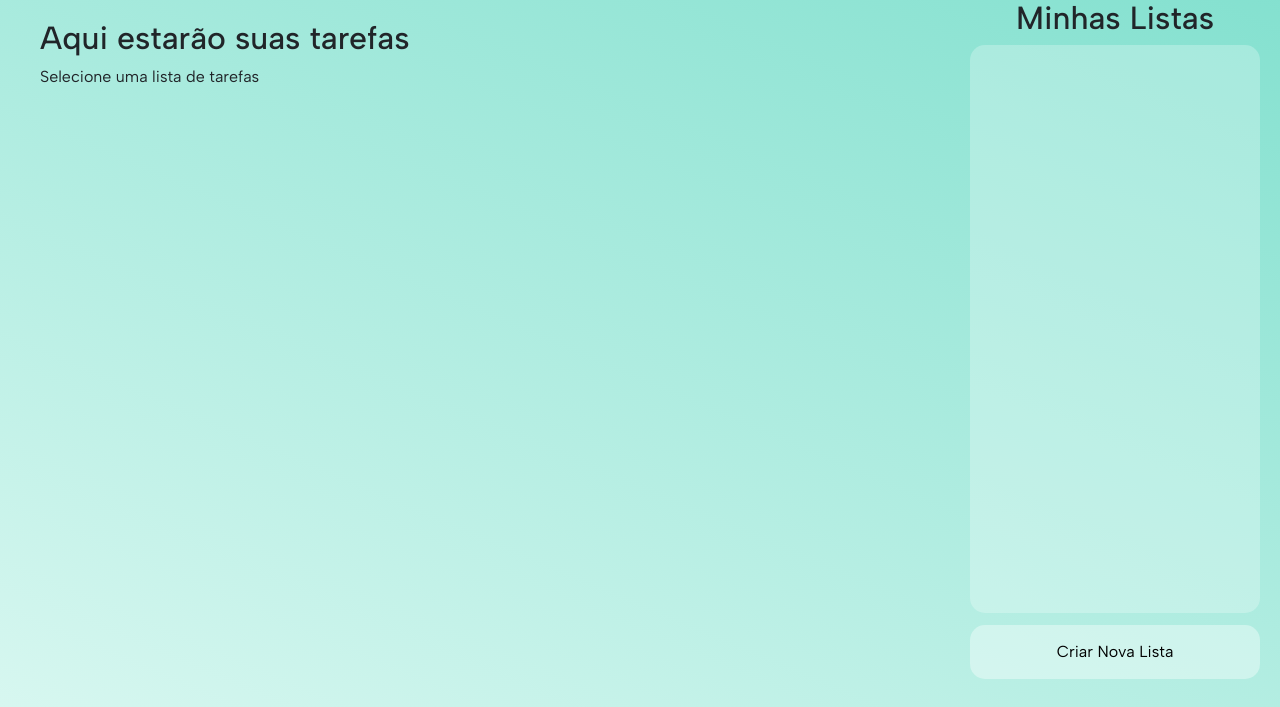
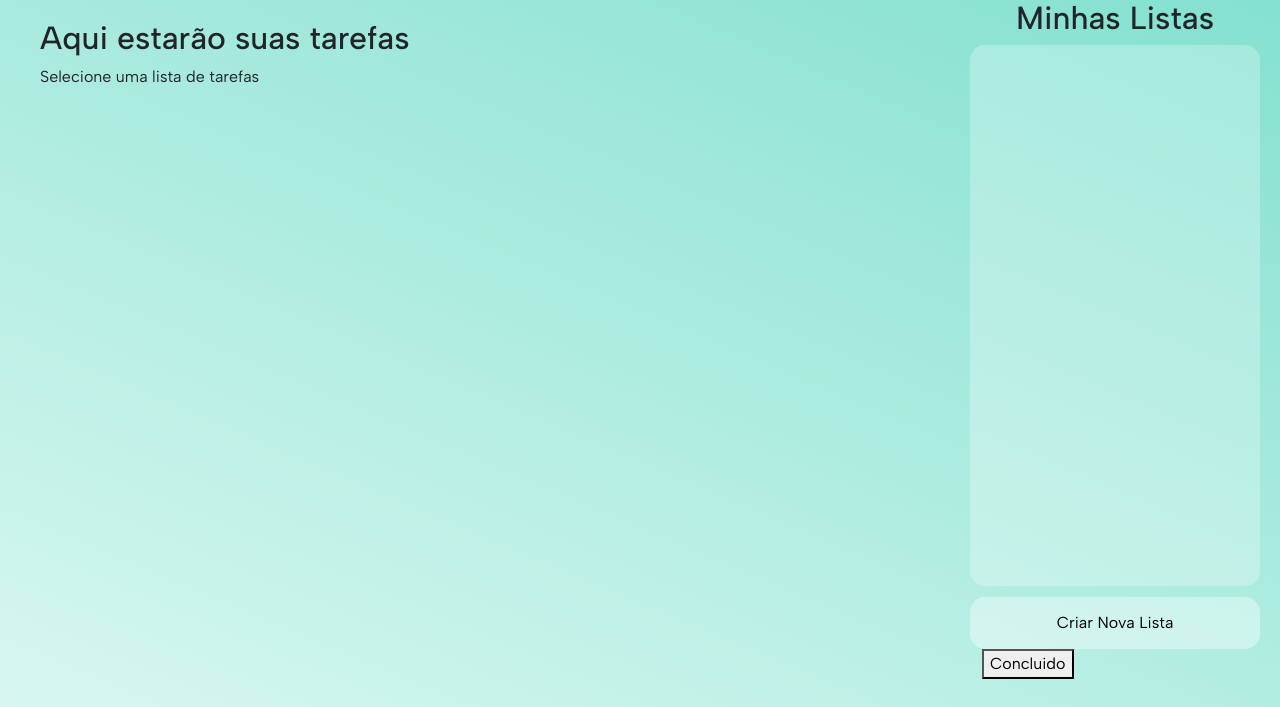
Before and after one commit to oLuizBarbosa/loginTeste, a PHP site: page /view/dashboard.php in a window 1280 px wide. Shown: the part 93-800 px from the top of the page. Run offline with PHP 8.4, Linux system fonts and the light colour scheme; the visitor is signed in with stand-in values (Sample User, id 1); data that the repository does not hold is empty.

Commit message:
botao de check

```diff
--- a/view/exibirConteudo.php
+++ b/view/exibirConteudo.php
@@ -19,6 +19,10 @@
 
                 </div>
                 <button class="card-lista">Criar Nova Lista</button>
+                <div class="container">
+                    <button id="toggleButton" class="check-btn">Concluido</button>
+                </div>
+                <script src="checkbut.js"></script>
         </div>
     </div>
 
```
